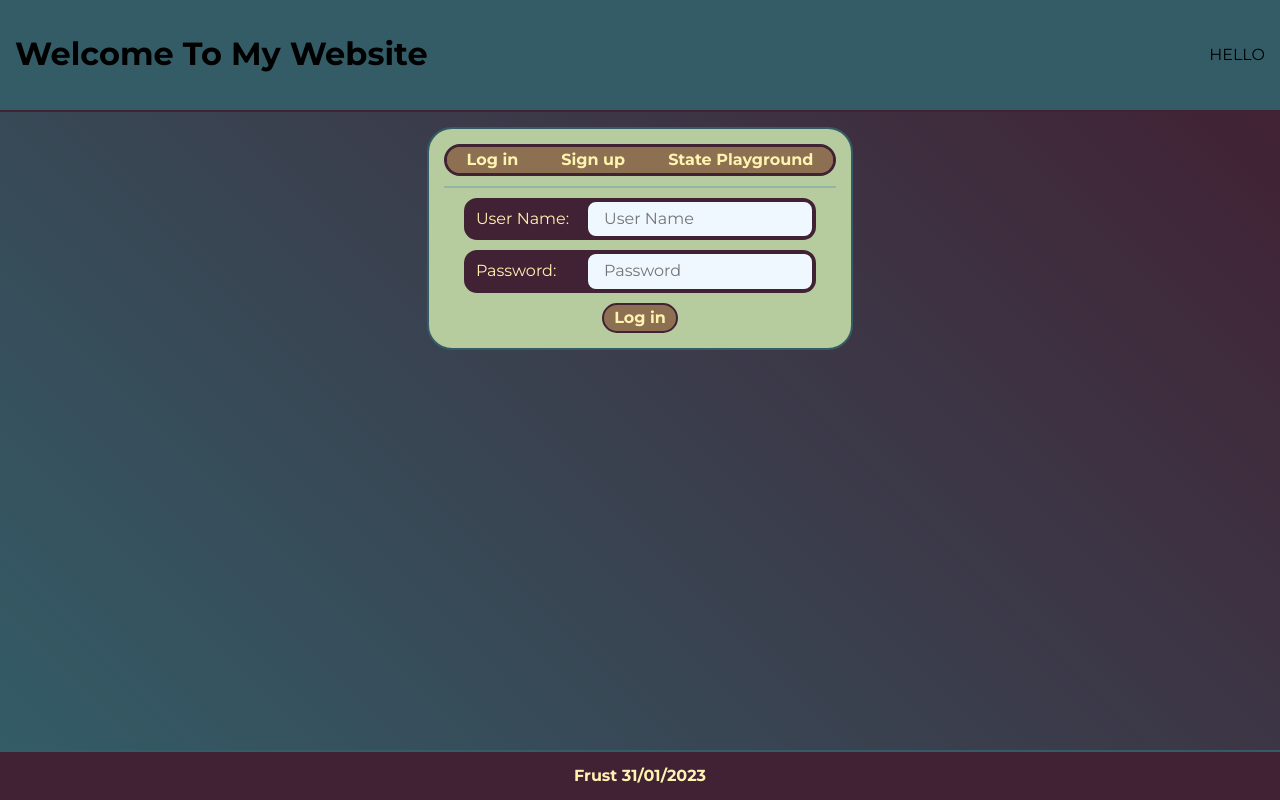
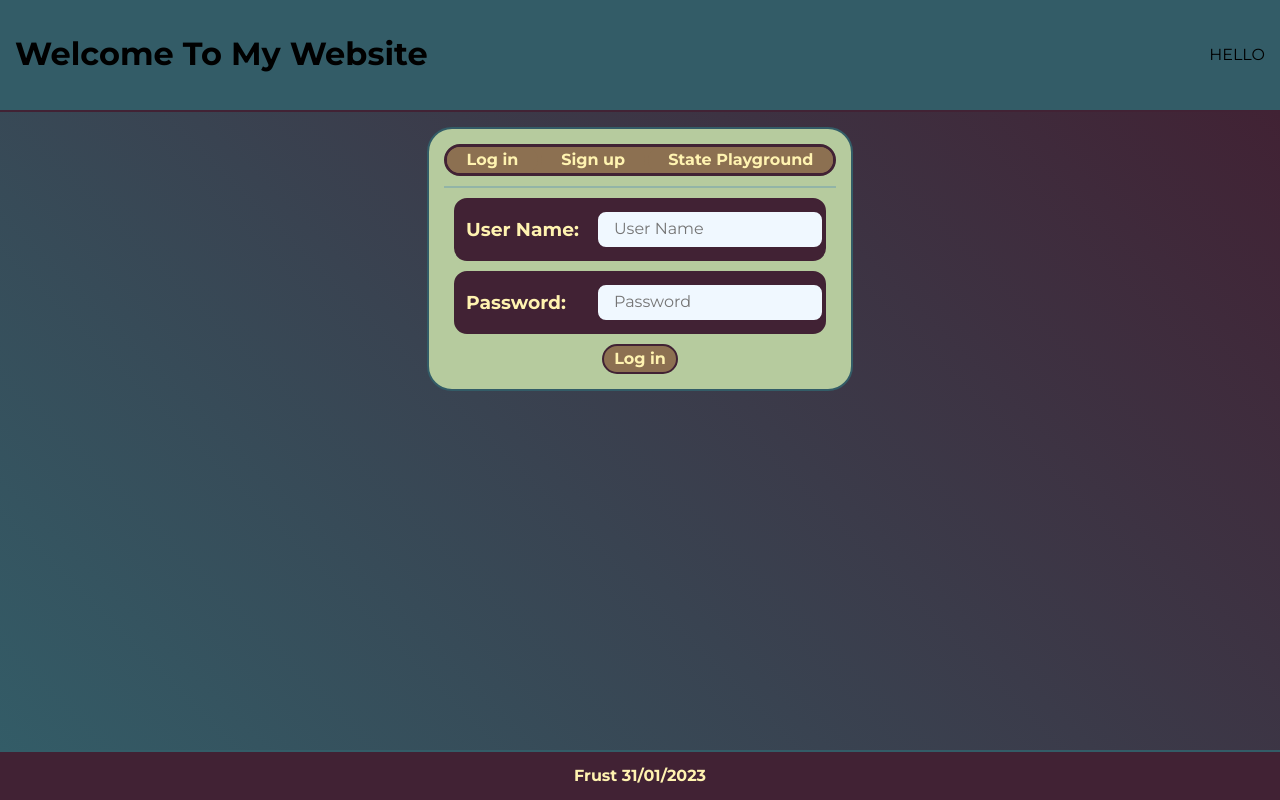
Before and after one commit to FrustT/laughing-eureka, a React (Vite) app: page /laughing-eureka/users/add in a window 1280 px wide. Built offline with nearby package versions, Linux system fonts and the light colour scheme.

Commit message:
added Eslint and prettier with airbnb

```diff
--- a/src/Router.tsx
+++ b/src/Router.tsx
@@ -5,7 +5,7 @@ import Loginform from './boxcontents/Loginform';
 import Signupform from './boxcontents/Signupform';
 import StatePlayground from './boxcontents/StatePlayground';
 
-export const router = createBrowserRouter([
+const router = createBrowserRouter([
   {
     path: '/laughing-eureka/',
     element: <App />,
@@ -36,3 +36,5 @@ export const router = createBrowserRouter([
     ],
   },
 ]);
+
+export default router;
--- a/src/boxcontents/Loginform.tsx
+++ b/src/boxcontents/Loginform.tsx
@@ -2,22 +2,12 @@ export default function Loginform() {
   return (
     <div className="form">
       <span>
-				<label>User Name:</label>
-				<input
-					type="text"
-					name="username"
-					placeholder="User Name"
-					id=""
-				/>
+        <h3>User Name:</h3>
+        <input type="text" name="username" placeholder="User Name" id="" />
       </span>
       <span>
-				<label>Password:</label>
-				<input
-					type="password"
-					name="password"
-					placeholder="Password"
-					id=""
-				/>
+        <h3>Password:</h3>
+        <input type="password" name="password" placeholder="Password" />
       </span>
 
       <button type="submit">Log in</button>
--- a/src/boxcontents/Signupform.tsx
+++ b/src/boxcontents/Signupform.tsx
@@ -1,4 +1,5 @@
 import { useState } from 'react';
+
 export default function Signupform() {
   const [passwords, setPasswords] = useState({
     password1: '',
@@ -27,7 +28,7 @@ export default function Signupform() {
     setUser({ ...user, password: _password });
   }
   function passwordsDoMatch() {
-		return passwords.password1 == passwords.password2;
+    return passwords.password1 === passwords.password2;
   }
   function changePassword1(_password1: string) {
     setPasswords({ ...passwords, password1: _password1 });
@@ -42,8 +43,17 @@ export default function Signupform() {
   return (
     <div className="form">
       <p>
-				{user.userName} {user.fullName} {user.email}{' '}
-				{user.password} {passwordsDoMatch()} {user.birthDate}
+        {user.userName}
+        {' '}
+        {user.fullName}
+        {' '}
+        {user.email}
+        {' '}
+        {user.password}
+        {' '}
+        {passwordsDoMatch()}
+        {' '}
+        {user.birthDate}
       </p>
       <span>
         <label>User Name: </label>
@@ -93,8 +103,7 @@ export default function Signupform() {
           placeholder="Password Again"
           onChange={(e) => {
             changePassword2(e.target.value);
-						if (passwords.password1 == e.target.value)
-							changePassword(e.target.value);
+            if (passwords.password1 === e.target.value) { changePassword(e.target.value); }
           }}
         />
       </span>
--- a/src/boxcontents/StatePlayground.tsx
+++ b/src/boxcontents/StatePlayground.tsx
@@ -10,12 +10,12 @@ export default function StatePlayground() {
     setUser({ ...user, name: _name });
   }
   function changeAge(_age: string) {
-		setUser({ ...user, age: _age != '' ? parseInt(_age) : 0 });
+    setUser({ ...user, age: _age !== '' ? parseInt(_age, 10) : 0 });
   }
   function changeAppleCount(_count: string) {
     setUser({
       ...user,
-			appleCount: _count != '' ? parseInt(_count) : 0,
+      appleCount: _count !== '' ? parseInt(_count, 10) : 0,
     });
   }
 
@@ -36,28 +36,18 @@ export default function StatePlayground() {
       >
         <span>
           <label>Name</label>
-					<input
-						type="text"
-						value={user.name}
-						onChange={(e) => changeName(e.target.value)}
-					/>
+          <input type="text" value={user.name} onChange={(e) => changeName(e.target.value)} />
         </span>
         <span>
           <label>Age </label>
-					<input
-						type="text"
-						value={user.age}
-						onChange={(e) => changeAge(e.target.value)}
-					/>
+          <input type="text" value={user.age} onChange={(e) => changeAge(e.target.value)} />
         </span>
         <span>
           <label>Apple Count </label>
           <input
             type="text"
             value={user.appleCount}
-						onChange={(e) =>
-							changeAppleCount(e.target.value)
-						}
+            onChange={(e) => changeAppleCount(e.target.value)}
           />
         </span>
       </div>
--- a/tsconfig.json
+++ b/tsconfig.json
@@ -16,6 +16,6 @@
 		"noEmit": true,
 		"jsx": "react-jsx"
 	},
-	"include": ["src"],
+	"include": [".eslintrc.cjs", "src"],
 	"references": [{ "path": "./tsconfig.node.json" }]
 }
```
Also changed, not shown: package.json (+12 -0 lines), src/main.tsx (+5 -7 lines), .eslintrc.cjs (added), .prettierrc.cjs (added), 1 other file (tests, documents, lock files or other folders). Lines whose indentation alone changed are shown as unchanged.
